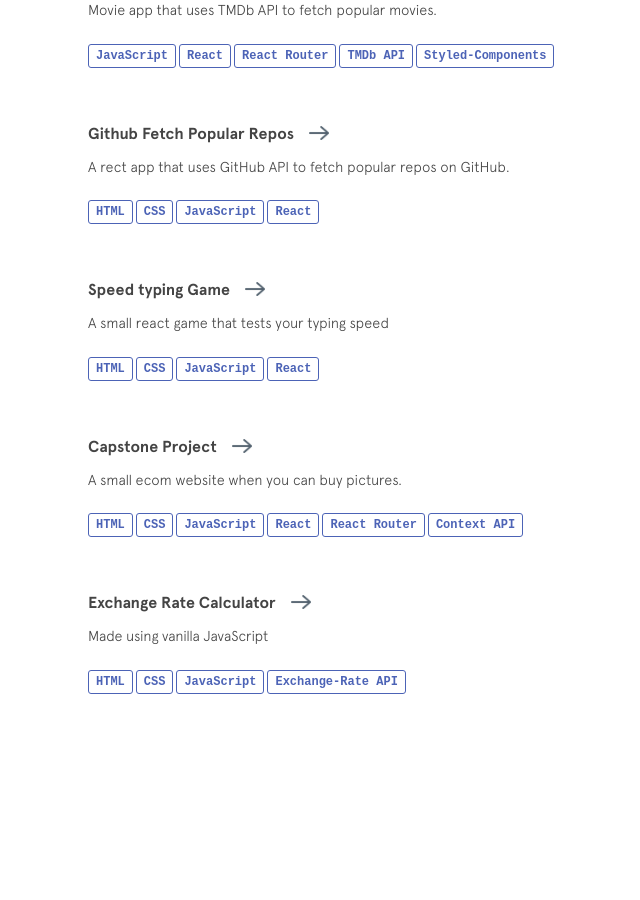
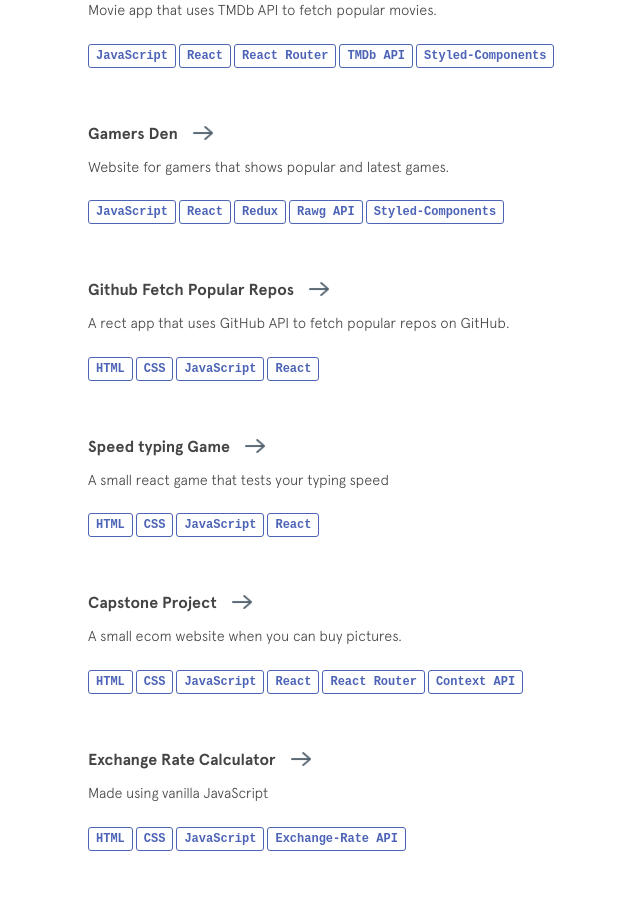
Before and after one commit to karantondare/portfolio-website, a React (Create React App) app: page / in a window 1280 px wide. Shown: the part 1880-2780 px from the top of the page, without its empty margins (362-1002 px from the left). Built offline with nearby package versions, Linux system fonts and the light colour scheme.

Commit message:
added new project

```diff
--- a/src/components/Projects.js
+++ b/src/components/Projects.js
@@ -15,6 +15,18 @@ const Projects = () => {
             "React",
             "React Router",
             "TMDb API",
+            "Styled-Components",
+          ]}
+        />
+        <CustomProject
+          title="Gamers Den"
+          link="https://github.com/karantondare/react-rmdb-movie-app"
+          desc="Website for gamers that shows popular and latest games."
+          usedArray={[
+            "JavaScript",
+            "React",
+            "Redux",
+            "Rawg API",
             "Styled-Components",
           ]}
         />
```
Also changed, not shown: 1 other file (tests, documents, lock files or other folders).
